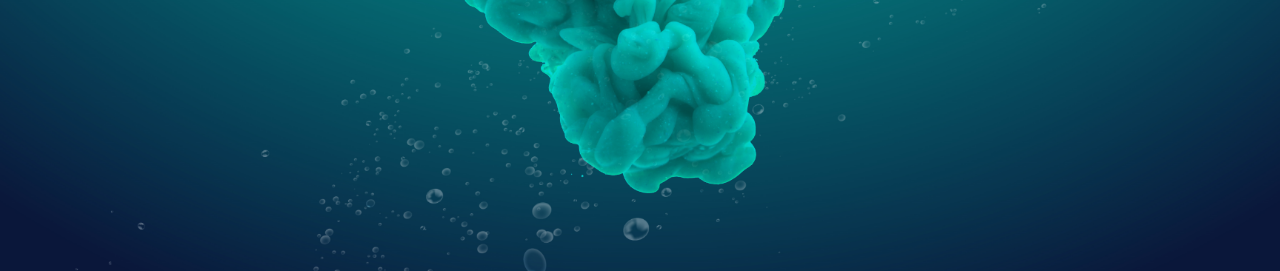
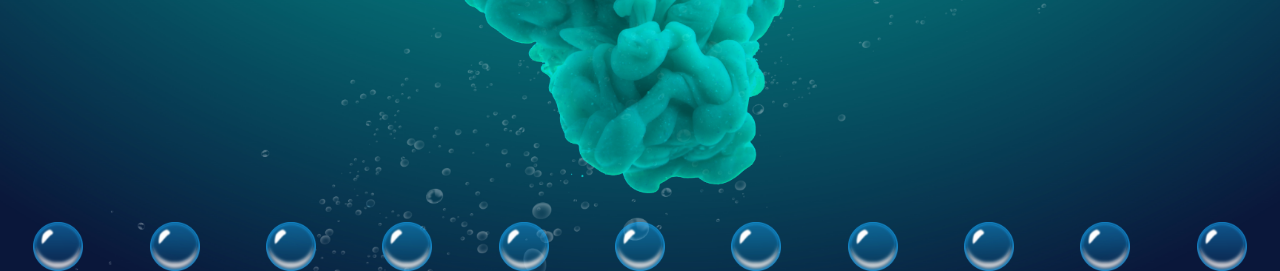
Before and after one commit to code-JOA/j-studios-website, a plain HTML site: page index.html in a window 1280 px wide. Shown: the part 529-800 px from the top of the page. Drawn offline with Linux system fonts and the light colour scheme.

Commit message:
created animated bubbles

```diff
--- a/index.html
+++ b/index.html
@@ -30,11 +30,24 @@
       <button type="button">Take a tour</button>
       </div>
 
-      <!-- <div class="side-bar">
-       <img src="images/menu.png" class="menu">
-      </div> -->
+      <div class="bubbles">
+       <img src="images/bubble.png">
+       <img src="images/bubble.png">
+       <img src="images/bubble.png">
+       <img src="images/bubble.png">
+       <img src="images/bubble.png">
+       <img src="images/bubble.png">
+       <img src="images/bubble.png">
+       <img src="images/bubble.png">
+       <img src="images/bubble.png">
+       <img src="images/bubble.png">
+       <img src="images/bubble.png">
+
+
+      </div>
 
     </div>
+
 
   </body>
 
--- a/style.css
+++ b/style.css
@@ -88,3 +88,17 @@ h1{
   margin: 40px auto 0;
   cursor: pointer;
 } */
+
+.bubbles img{
+  width: 50px;
+  animation: bubble 7s linear infinite;
+}
+
+.bubbles{
+  width: 100%;
+  display: flex;
+  align-items: center;
+  justify-content: space-around;
+  position: absolute;
+  bottom:0;
+}
```
